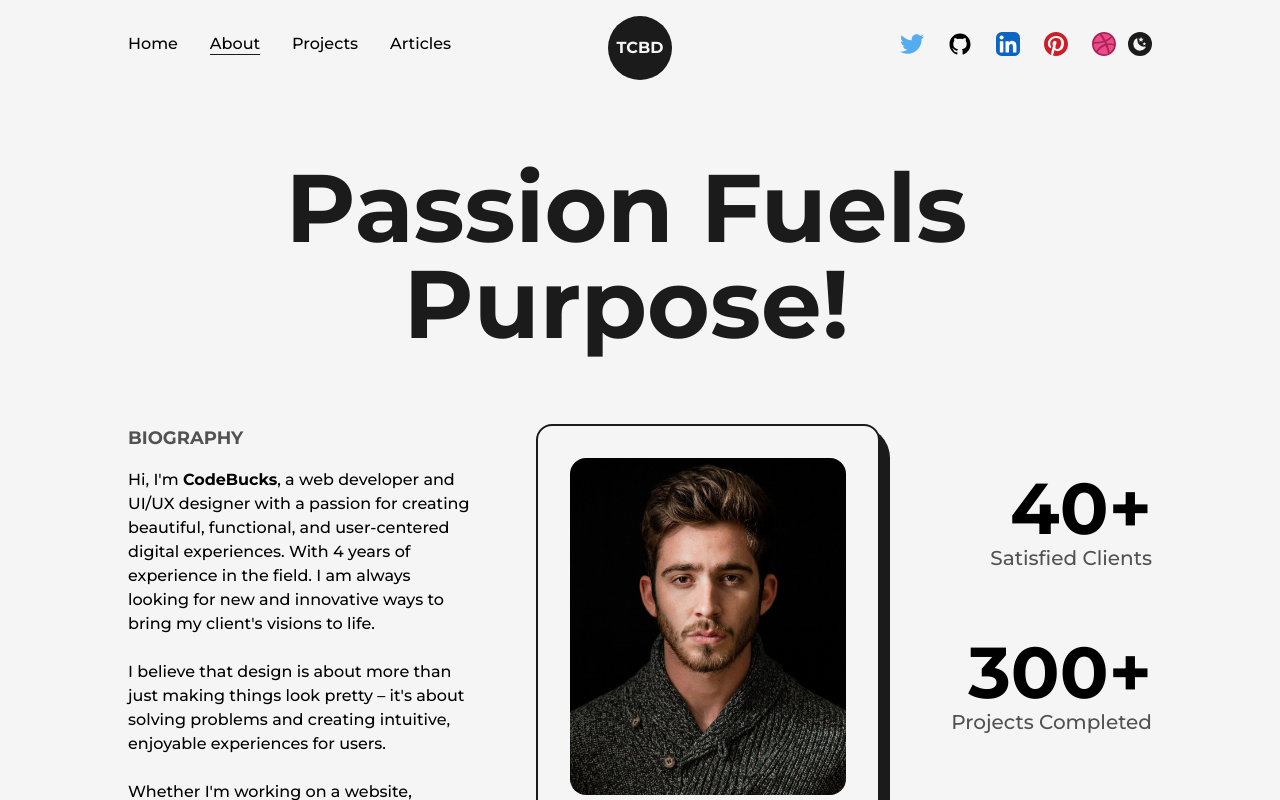
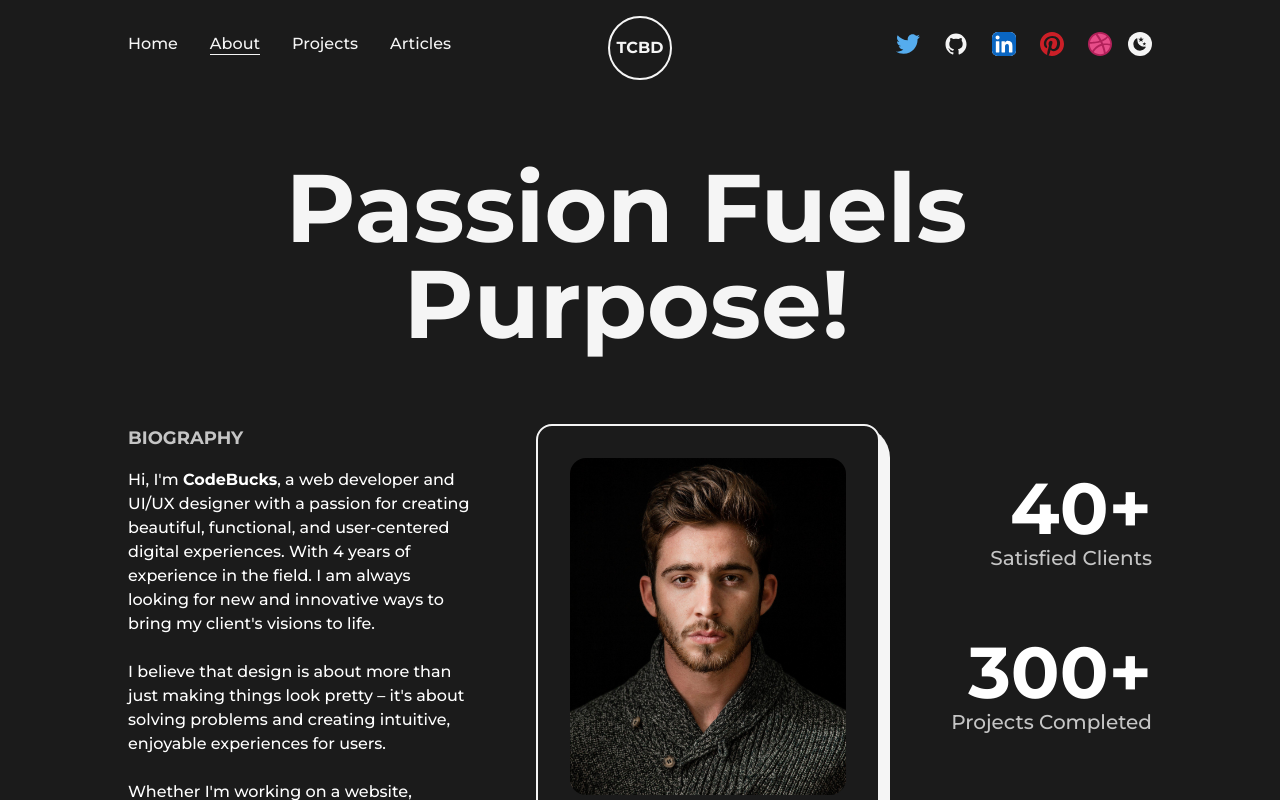
Before and after one commit to ZRH-7/Protfolio, a Next.js app: page /about in a window 1280 px wide. Both pictures are taken after a click on the button 1140 px from the left and 44 px from the top of the page. Shown: the top 800 px of the page. Built offline with nearby package versions, Linux system fonts and the light colour scheme.

Commit message:
Added dark mode all pages

```diff
--- a/src/components/About.js
+++ b/src/components/About.js
@@ -33,28 +33,28 @@ export const About = () => {
         <>
             <AnimatedText text="Passion Fuels Purpose!" className='!text-8xl mb-16' />
             <div className="grid w-full grid-cols-8 gap-16">
-                <div className="col-span-3 flex flex-col items-start justify-start my-auto">
-                    <h2 className="mb-4 text-lg font-bold uppercase text-dark/75">Biography</h2>
+                <div className="col-span-3 flex flex-col items-start justify-start my-auto dark:text-white">
+                    <h2 className="mb-4 text-lg font-bold uppercase text-dark/75 dark:text-white/75">Biography</h2>
                     <p className="font-medium">Hi, I'm <strong>CodeBucks</strong>, a web developer and UI/UX designer with a passion for creating beautiful, functional, and user-centered digital experiences. With 4 years of experience in the field. I am always looking for new and innovative ways to bring my client's visions to life.</p>
                     <p className="font-medium my-6">I believe that design is about more than just making things look pretty – it's about solving problems and creating intuitive, enjoyable experiences for users.</p>
                     <p className="font-medium">Whether I'm working on a website, mobile app, or other digital product, I bring my commitment to design excellence and user-centered thinking to every project I work on. I look forward to the opportunity to bring my skills and passion to your next project.</p>
                 </div>
-                <div className="relative col-span-3 h-max rounded-2xl border-2 border-solid border-dark  bg-light p-8">
-                    <div className="absolute top-0 -right-3 -z-10 h-[103%] w-[102%]  rounded-[2rem] rounded-br-3xl bg-dark"></div>
+                <div className="relative col-span-3 h-max rounded-2xl border-2 border-solid border-dark  bg-light p-8 dark:border-light dark:bg-dark">
+                    <div className="absolute top-0 -right-3 -z-10 h-[103%] w-[102%]  rounded-[2rem] rounded-br-3xl bg-dark dark:bg-light"></div>
                     <Image src={ProfilePic} alt="tCoderBD" className="w-full h-auto rounded-2xl" />
                 </div>
-                <div className="col-span-2 flex flex-col items-end justify-center gap-16">
+                <div className="col-span-2 flex flex-col items-end justify-center gap-16 dark:text-white">
                     <div className="flex flex-col items-end justify-center">
                         <span className="inline-block text-7xl font-bold"><AnimatedNumbers value={40} />+</span>
-                        <h2 className="text-xl font-medium capitalize text-dark/75">Satisfied Clients</h2>
+                        <h2 className="text-xl font-medium capitalize text-dark/75 dark:text-white/75">Satisfied Clients</h2>
                     </div>
                     <div className="flex flex-col items-end justify-center">
                         <span className="inline-block text-7xl font-bold"><AnimatedNumbers value={300} />+</span>
-                        <h2 className="text-xl font-medium capitalize text-dark/75">Projects Completed</h2>
+                        <h2 className="text-xl font-medium capitalize text-dark/75 dark:text-white/75">Projects Completed</h2>
                     </div>
                     <div className="flex flex-col items-end justify-center">
                         <span className="inline-block text-7xl font-bold"><AnimatedNumbers value={7} />+</span>
-                        <h2 className="text-xl font-medium capitalize text-dark/75">Years Of Experience</h2>
+                        <h2 className="text-xl font-medium capitalize text-dark/75 dark:text-white/75">Years Of Experience</h2>
                     </div>
                 </div>
             </div>
--- a/src/components/NavBar.js
+++ b/src/components/NavBar.js
@@ -2,9 +2,9 @@ import Link from 'next/link';
 import React from 'react';
 import Logo from './Logo';
 import { useRouter } from 'next/router';
-import { DribbbleIcon, GithubIcon, LinkedInIcon, MoonIcon, PinterestIcon, SunIcon, TwitterIcon } from './Icons';
+import { DribbbleIcon, GithubIcon, LinkedInIcon, PinterestIcon, TwitterIcon } from './Icons';
 import { motion } from 'framer-motion';
-import { useThemeSwitcher } from './hooks/useThemeSwitcher';
+import DarkSwitcher from './hooks/useThemeSwitcher';
 
 const CustomLink = ({ href, title, className = "" }) => {
     const router = useRouter();
@@ -17,8 +17,6 @@ const CustomLink = ({ href, title, className = "" }) => {
 }
 
 const NavBar = () => {
-
-    const [mode, setMode] = useThemeSwitcher();
 
     return (
         <header className='w-full px-32 py-8 font-medium flex items-center justify-between dark:text-light'>
@@ -54,16 +52,8 @@ const NavBar = () => {
                     whileTap={{ scale: 0.9 }}
                     whileHover={{ y: -2 }}
                     href="/" target={"_blank"}><DribbbleIcon /></motion.a>
-                <button
-                    className={`ml-3 w-6 h-6 flex items-center justify-center rounded-full p-1 ${mode === "light" ? "bg-dark text-light" : "bg-light text-dark"}`}
-                    onClick={() => setMode(mode === 'light' ? 'dark' : 'light')}
-                >
-                    {
-                        mode === 'dark' ?
-                            <SunIcon className={'fill-dark'} /> :
-                            <MoonIcon className={'fill-dark'} />
-                    }
-                </button>
+
+                <DarkSwitcher />
             </nav>
             <div className='absolute left-[50%] top-2 translate-x-[-50%]'>
                 <Logo />
--- a/src/components/hooks/useThemeSwitcher.js
+++ b/src/components/hooks/useThemeSwitcher.js
@@ -1,49 +1,41 @@
-import React, { useEffect, useState } from 'react'
+import { useEffect, useState } from 'react'
+import { MoonIcon, SunIcon } from '../Icons'
 
-export const useThemeSwitcher = () => {
-    const preferDarkQuery = "(prefer-color-scheme: dark)";
-    const [mode, setMode] = useState("");
+function DarkSwitcher() {
+    const [isDarkMode, setIsDarkMode] = useState(false)
 
     useEffect(() => {
+        const preferredTheme = localStorage.getItem('theme')
 
-        const mediaQuery = window.matchMedia(preferDarkQuery);
-        const userPref = window.localStorage.getItem("theme");
-
-        const handleChange = () => {
-            if (userPref) {
-                let check = userPref === 'dark' ? 'dark' : 'light';
-                setMode(check);
-                if (check === 'dark') {
-                    document.documentElement.classList.add('dark');
-                } else {
-                    document.documentElement.classList.remove('dark');
-                }
-            } else {
-                let check = mediaQuery.matches ? "dark" : "light";
-                setMode(check);
-                if (check === 'dark') {
-                    document.documentElement.classList.add('dark');
-                } else {
-                    document.documentElement.classList.remove('dark');
-                }
-            }
+        if (preferredTheme === 'dark') {
+            setIsDarkMode(true)
         }
-
-        mediaQuery.addEventListener("change", handleChange);
-
-        return () => mediaQuery.removeEventListener("change", handleChange);
-
-    }, []);
+    }, [])
 
     useEffect(() => {
-        if (mode === "dark") {
-            window.localStorage.setItem("theme", "dark");
-            document.documentElement.classList.add('dark');
+        if (isDarkMode) {
+            document.documentElement.classList.add('dark')
+            localStorage.setItem('theme', 'dark')
         } else {
-            window.localStorage.setItem("theme", "light");
-            document.documentElement.classList.remove('dark');
+            document.documentElement.classList.remove('dark')
+            localStorage.setItem('theme', 'light')
         }
-    }, [mode]);
+    }, [isDarkMode])
 
-    return [mode, setMode];
+    function toggleDarkMode() {
+        setIsDarkMode(!isDarkMode)
+    }
+
+    return (
+        <button
+            className={`ml-4 w-6 h-6 flex items-center justify-center rounded-full p-1 ${isDarkMode ? "bg-light text-dark" : "bg-dark text-light"}`}
+            onClick={toggleDarkMode}
+        >
+            {
+                isDarkMode ? <MoonIcon className={'fill-dark'} /> : <SunIcon className={'fill-dark'} />
+            }
+        </button>
+    )
 }
+
+export default DarkSwitcher
--- a/src/pages/projects.js
+++ b/src/pages/projects.js
@@ -16,20 +16,20 @@ const FreamerImage = motion(Image);
 
 const FeaturedProject = ({ type, title, summery, image, link, github }) => {
     return (
-        <motion.article initial={{ y: 200 }} viewport={{ once: true }} whileInView={{ y: 0, transition: { duration: 1, ease: "easeInOut" } }} className="relative flex w-full items-center  justify-between rounded-3xl rounded-br-2xl border border-solid border-dark bg-light p-12 shadow-2xl border-r-8 border-b-8">
+        <motion.article initial={{ y: 200 }} viewport={{ once: true }} whileInView={{ y: 0, transition: { duration: 1, ease: "easeInOut" } }} className="relative flex w-full items-center  justify-between rounded-3xl rounded-br-2xl border border-solid border-dark bg-light p-12 shadow-2xl border-r-8 border-b-8 dark:border-light dark:bg-dark">
             {/* <div className="absolute top-0 -right-3 -z-10 h-[103%] w-[101%] rounded-[2.5rem] rounded-br-3xl bg-dark"></div> */}
             <Link href={link} target="_blank" className="w-1/2 cursor-pointer overflow-hidden rounded-lg">
                 <FreamerImage src={image} alt={title} className="w-full h-auto" whileHover={{ scale: 1.1, transition: { duration: 1 } }} />
             </Link>
             <div className="w-1/2 flex flex-col items-start justify-between pl-6">
-                <span className="text-primary font-medium text-xl">{type}</span>
+                <span className="text-primary font-medium text-xl dark:text-primaryDark">{type}</span>
                 <Link href={link} target="_blank" className="hover:underline">
-                    <h2 className="my-2 text-left w-full text-4xl font-bold">{title}</h2>
+                    <h2 className="my-2 text-left w-full text-4xl font-bold dark:text-light">{title}</h2>
                 </Link>
-                <p className="w-full my-2 font-medium text-dark">{summery}</p>
+                <p className="w-full my-2 font-medium text-dark dark:text-light">{summery}</p>
                 <div className="mt-2 flex items-center">
-                    <Link href={github} target="_blank" className="w-10"><GithubIcon /></Link>
-                    <Link href={link} target="_blank" className="ml-4 rounded-lg bg-dark text-light py-2 px-6 font-semibold border-solid border-dark border-[2px] transition hover:text-dark hover:bg-light">Visit Project</Link>
+                    <Link href={github} target="_blank" className="w-10"><GithubIcon className='dark:filter dark:brightness-100' /></Link>
+                    <Link href={link} target="_blank" className="ml-4 rounded-lg bg-dark text-light py-2 px-6 font-semibold border-solid border-dark border-[2px] transition hover:text-dark hover:bg-light dark:bg-light dark:text-dark dark:border-light dark:hover:text-light dark:hover:bg-dark">Visit Project</Link>
                 </div>
             </div>
         </motion.article>
@@ -38,18 +38,18 @@ const FeaturedProject = ({ type, title, summery, image, link, github }) => {
 
 const Project = ({ title, type, image, link, github }) => {
     return (
-        <motion.article initial={{ y: 200 }} viewport={{ once: true }} whileInView={{ y: 0, transition: { duration: 1, ease: "easeInOut" } }} className="relative w-full rounded-3xl rounded-br-2xl border border-solid border-dark bg-light p-6 shadow-2xl border-r-8 border-b-8">
+        <motion.article initial={{ y: 200 }} viewport={{ once: true }} whileInView={{ y: 0, transition: { duration: 1, ease: "easeInOut" } }} className="relative w-full rounded-3xl rounded-br-2xl border border-solid border-dark bg-light p-6 shadow-2xl border-r-8 border-b-8 dark:border-light dark:bg-dark">
             {/* <div className="absolute top-0 -right-3 -z-10 h-[103%] w-[101%] rounded-[2.5rem] rounded-br-3xl bg-dark"></div> */}
             <Link href={link} target="_blank" className="w-full block cursor-pointer overflow-hidden rounded-lg">
                 <FreamerImage src={image} alt={title} className="w-full h-auto" whileHover={{ scale: 1.1, transition: { duration: 1 } }} />
             </Link>
             <div className="mt-4 flex w-full flex-col items-start justify-between">
-                <span className="text-primary font-medium text-xl">{type}</span>
+                <span className="text-primary font-medium text-xl dark:text-primaryDark">{type}</span>
                 <Link href={link} target="_blank" className="hover:underline">
-                    <h2 className="my-2 text-left w-full text-4xl font-bold">{title}</h2>
+                    <h2 className="my-2 text-left w-full text-4xl font-bold dark:text-light">{title}</h2>
                 </Link>
                 <div className="flex w-full items-center  justify-between">
-                    <Link href={link} target="_blank" className="text-lg font-medium underline hover:no-underline">Visit</Link>
+                    <Link href={link} target="_blank" className="text-lg font-medium underline hover:no-underline dark:text-light">Visit</Link>
                     <Link href={github} target="_blank" className="w-10"><GithubIcon /></Link>
                 </div>
             </div>
@@ -64,7 +64,7 @@ const projects = () => {
                 <title>Projects | tCoderBD</title>
                 <meta name="description" content="" />
             </Head>
-            <main className="w-full mb-16 flex flex-col items-center justify-center">
+            <main className="w-full mb-16 flex flex-col items-center justify-center dark:text-light">
                 <Layout className="py-16">
                     <AnimatedText className="!text-8xl mb-16" text='Imagination Trumps Knowledge!' />
                     <div className="grid grid-cols-12 gap-24">
--- a/tailwind.config.js
+++ b/tailwind.config.js
@@ -22,7 +22,8 @@ module.exports = {
 				'spin-slow': 'spin 10s linear infinite',
 			},
 			backgroundImage: {
-				circularLight: 'repeating-radial-gradient(rgba(0,0,0,.4) 2px, #f5f5f5 5px, #f5f5f5 100px);'
+				circularLight: 'repeating-radial-gradient(rgba(0,0,0,.4) 2px, #f5f5f5 5px, #f5f5f5 100px);',
+				circularDark: 'repeating-radial-gradient(hsla(0,0%,100%,.5) 2px,#1b1b1b 8px,#1b1b1b 100px);'
 			}
 		},
 	},
```
Also changed, not shown: src/components/Education.js (+4 -4 lines), src/components/Experience.js (+5 -5 lines), src/components/LiIcon.js (+4 -4 lines), src/components/Skills.js (+4 -4 lines), src/pages/_document.js (+10 -0 lines), src/pages/articles.js (+9 -9 lines).
